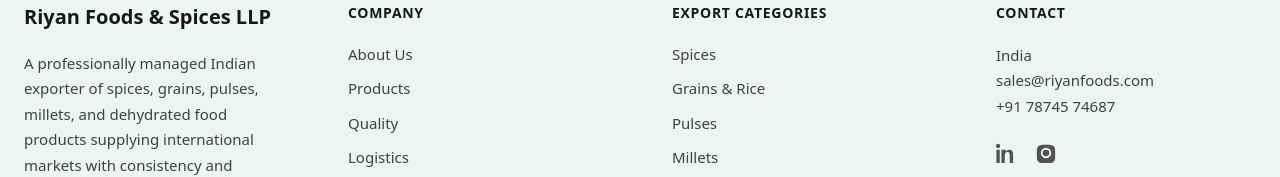
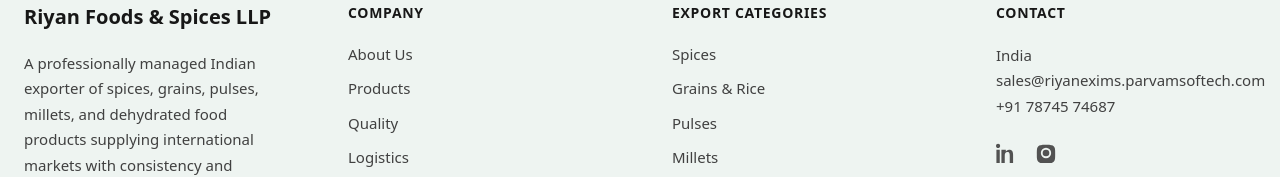
Before and after one commit to pinank21b/riyan-exports-website, a Next.js app: page / in a window 1280 px wide. Shown: the part 5502-5679 px from the top of the page. Built offline with nearby package versions, Linux system fonts and the light colour scheme.

Commit message:
Add sitemap

```diff
--- a/components/Footer.tsx
+++ b/components/Footer.tsx
@@ -55,8 +55,8 @@
             </h4>
             <p className="text-[15px] leading-[1.7] text-neutral-700">
               India<br />
-              <a href="mailto:sales@riyanfoods.com" className="hover:text-brand-main transition">
-                sales@riyanfoods.com
+              <a href="mailto:sales@riyanexims.parvamsoftech.com" className="hover:text-brand-main transition">
+                sales@riyanexims.parvamsoftech.com
               </a><br />
               <a href="tel:+917874574687" className="hover:text-brand-main transition">
                 +91 78745 74687
@@ -66,7 +66,7 @@
             {/* SOCIAL ICONS */}
             <div className="mt-6 flex gap-5">
               {/* LinkedIn */}
-              <a href="#" aria-label="LinkedIn" className="group">
+              <a href="https://www.linkedin.com/in/riyan-foods-and-spices-llp-074103383?utm_source=share&utm_campaign=share_via&utm_content=profile&utm_medium=ios_app" aria-label="LinkedIn" className="group">
                 <svg
                   className="w-5 h-5 text-neutral-600 group-hover:text-brand-main transition"
                   fill="currentColor"
@@ -77,7 +77,7 @@
               </a>
 
               {/* Instagram */}
-              <a href="#" aria-label="Instagram" className="group">
+              <a href="https://www.instagram.com/riyan_exim?igsh=OWx5M3U0eDVwcjMy&utm_source=qr" aria-label="Instagram" className="group">
                 <svg
                   className="w-5 h-5 text-neutral-600 group-hover:text-brand-main transition"
                   fill="currentColor"
```
